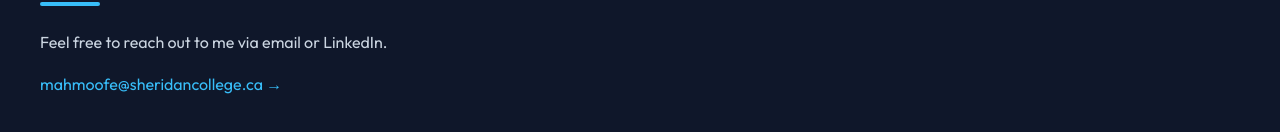
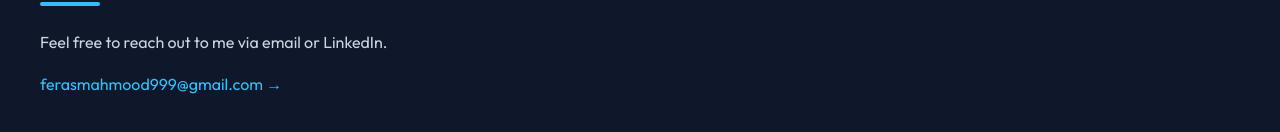
Before and after one commit to Ferasman979/Persona-Portfolio-website, a Next.js app: page / in a window 1280 px wide. Shown: the part 5722-5854 px from the top of the page. Built offline with nearby package versions, Linux system fonts and the light colour scheme.

Commit message:
Update: Updated contact email address

```diff
--- a/src/app/page.tsx
+++ b/src/app/page.tsx
@@ -288,8 +288,8 @@ export default function Home() {
         <p>
           Feel free to reach out to me via email or LinkedIn.
           <br />
-          <a href="mailto:mahmoofe@sheridancollege.ca" style={{ color: 'var(--primary)', marginTop: '1rem', display: 'inline-block' }}>
-            mahmoofe@sheridancollege.ca &rarr;
+          <a href="mailto:ferasmahmood999@gmail.com" style={{ color: 'var(--primary)', marginTop: '1rem', display: 'inline-block' }}>
+            ferasmahmood999@gmail.com &rarr;
           </a>
         </p>
       </Section>
```
